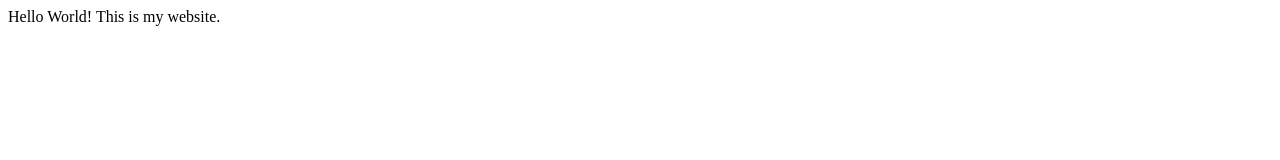
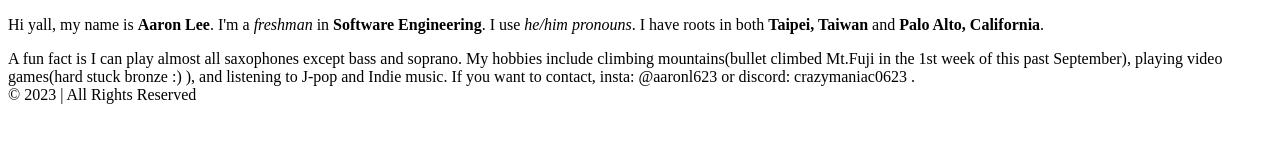
Before and after one commit to crazzedman/crazzedman.github.io, a plain HTML site: page index.html in a window 1280 px wide. Drawn offline with Linux system fonts and the light colour scheme.

Commit message:
feat: modified info in index.html

```diff
--- a/index.html
+++ b/index.html
@@ -6,6 +6,20 @@
         </title>
     </head>
   <body>
-    Hello World! This is my website.
+    <nav></nav>
+    <main>
+        <p>Hi yall, my name is <strong>Aaron Lee</strong>.
+            I'm a <em>freshman</em> in <strong>Software Engineering</strong>.
+            I use <em>he/him pronouns</em>.
+            I have roots in both <Strong>Taipei, Taiwan</Strong> and <strong>Palo Alto, California</strong>.
+        </p>
+
+
+             A fun fact is I can play almost all saxophones except bass and soprano.
+             My hobbies include climbing mountains(bullet climbed Mt.Fuji in the 1st week of this past September),
+             playing video games(hard stuck bronze :) ), and listening to J-pop and Indie music. If you want to contact,
+             insta: @aaronl623 or discord: crazymaniac0623 .
+    </main>
+    <footer>© 2023 <Personal Website Name> | All Rights Reserved</footer>
   </body>
 </html>
```
